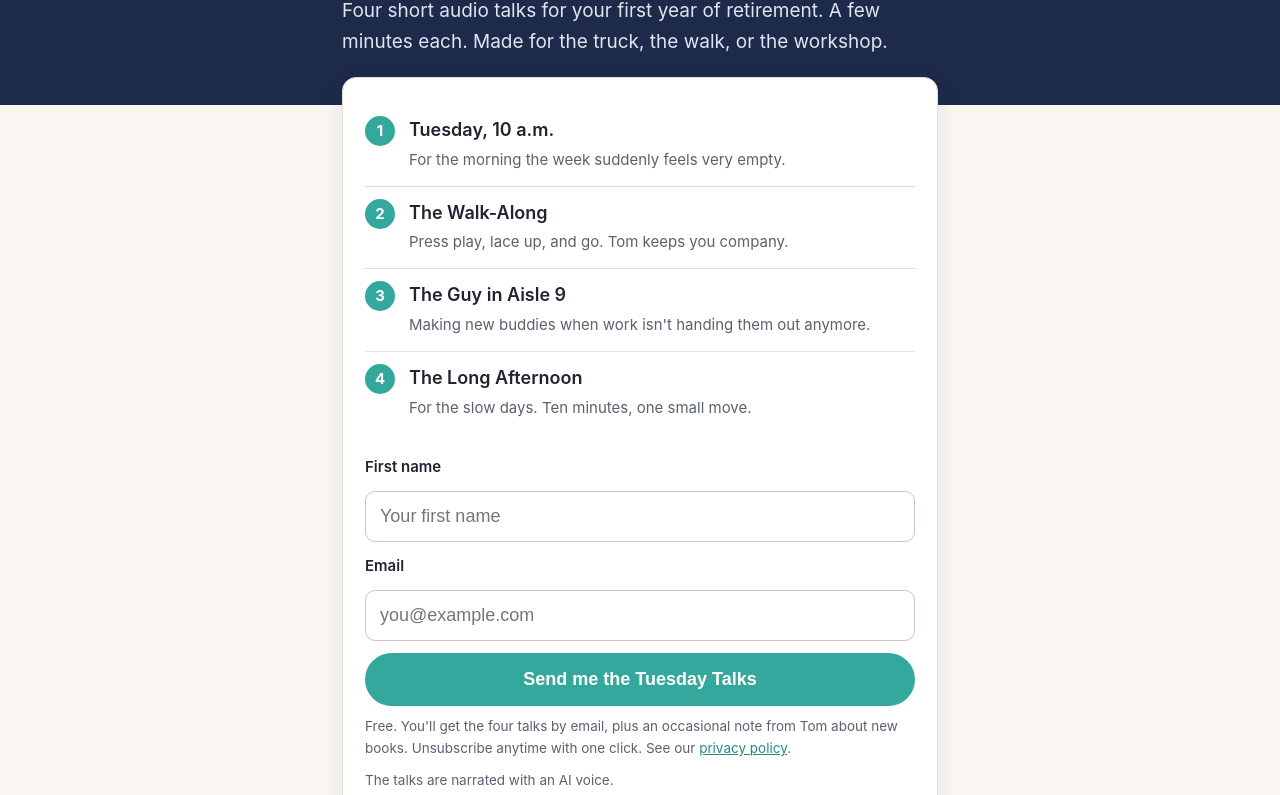
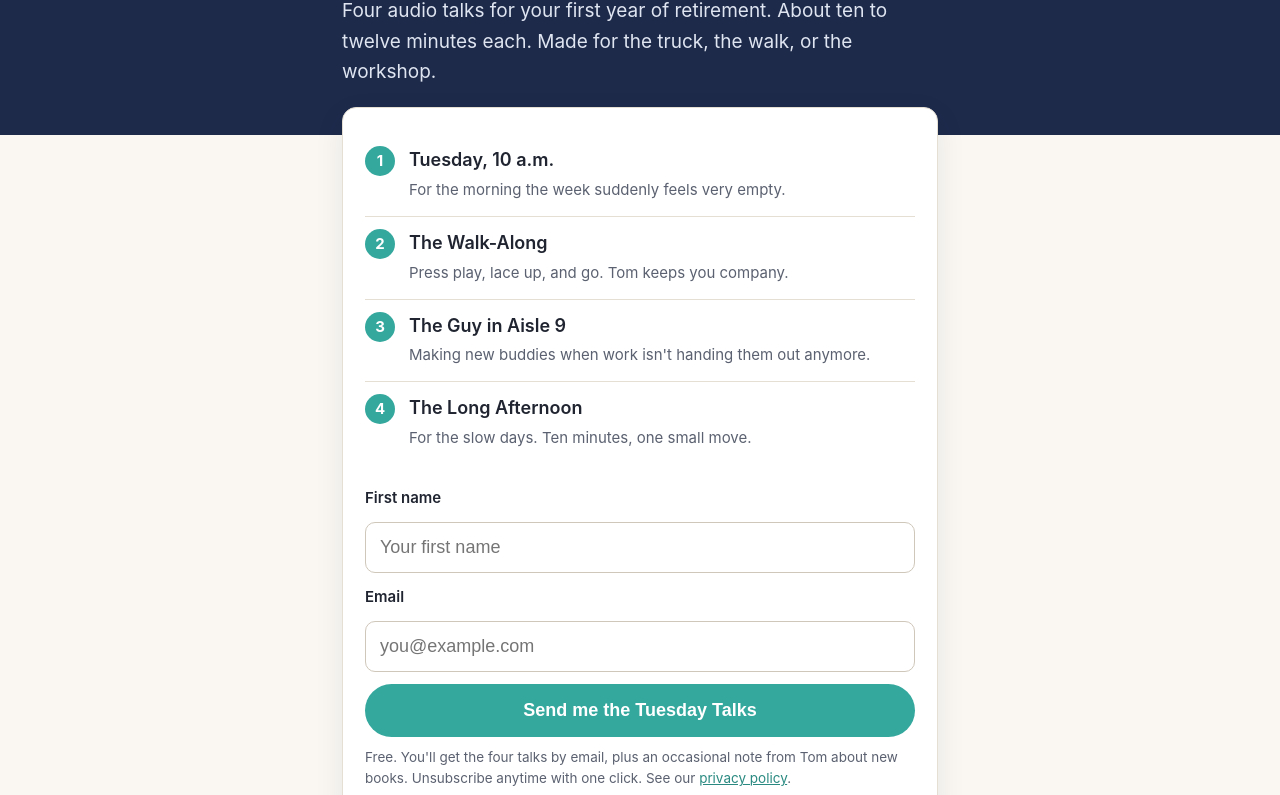
Before and after one commit to carlosottobcn/alpbooks.com, a plain HTML site: page tom/index.html in a window 1280 px wide. Shown: the part 213-1008 px from the top of the page. Drawn offline with Linux system fonts and the light colour scheme.

Commit message:
Add files via upload

```diff
--- a/tom/index.html
+++ b/tom/index.html
@@ -4,7 +4,7 @@
 <meta charset="utf-8">
 <meta name="viewport" content="width=device-width, initial-scale=1">
 <title>The Tuesday Talks · A free gift from Tom Penrose</title>
-<meta name="description" content="Four short audio talks for your first year of retirement, from Tom Penrose, author of Retirement for Men: The First 52 Weeks.">
+<meta name="description" content="Four audio talks for your first year of retirement, from Tom Penrose, author of Retirement for Men: The First 52 Weeks.">
 <meta name="robots" content="noindex">
 <link rel="stylesheet" href="../assets/style.css">
 </head>
@@ -23,7 +23,7 @@
   <div class="wrap narrow">
     <p class="kicker">A free gift from Tom</p>
     <h1>The Tuesday Talks</h1>
-    <p>Four short audio talks for your first year of retirement. A few minutes each. Made for the truck, the walk, or the workshop.</p>
+    <p>Four audio talks for your first year of retirement. About ten to twelve minutes each. Made for the truck, the walk, or the workshop.</p>
   </div>
 </div>
 
```
